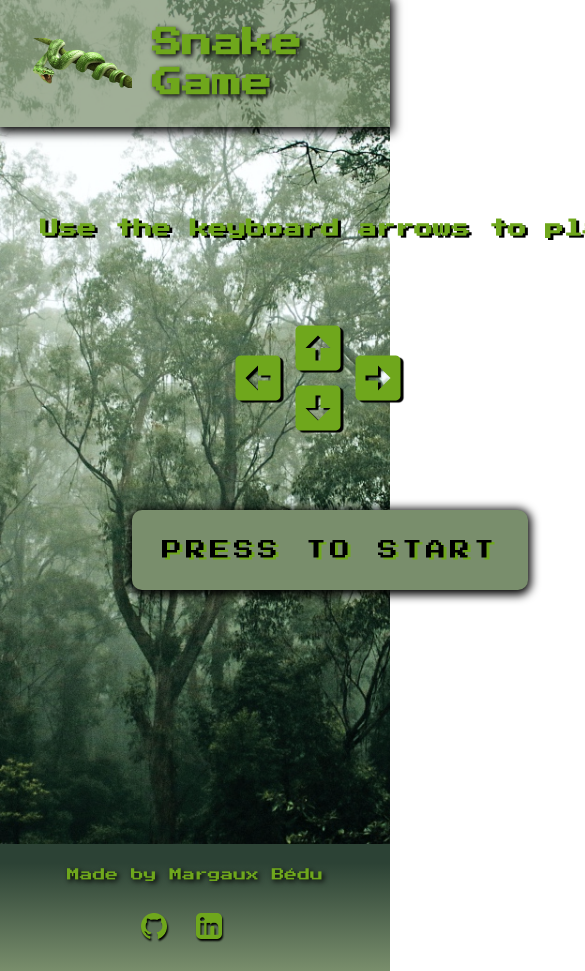
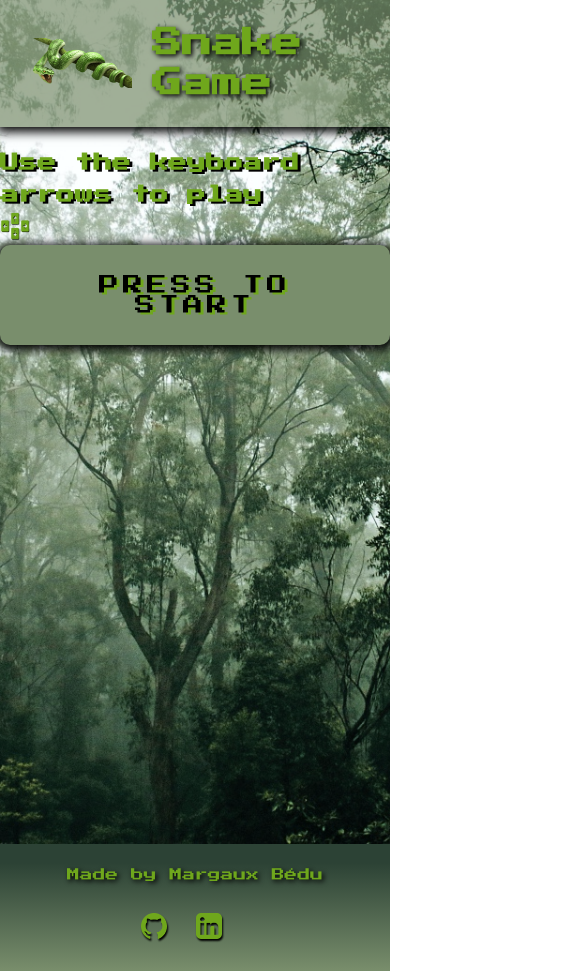
Before and after one commit to magb7/snake-react-app, a React (Create React App) app: page / in a window 390 px wide. Shown: the top 971 px of the page, 585 px wide, since content can reach past the window. Built offline with nearby package versions, Linux system fonts and the light colour scheme.

Commit message:
add media query for responsive

```diff
--- a/src/components/Home.css
+++ b/src/components/Home.css
@@ -1,15 +1,18 @@
 .home {
   align-self: center;
+}
+
+.desktop {
   justify-content: space-around;
   display: flex;
   flex-direction: column;
   align-items: center;
   margin: 30px;
-  width: 600px;
-  height: 450px;
+  width: 50vw;
+  height: 60vh;
 }
 
-.home img {
+.desktop img {
   width: 180px;
   height: 120px;
 }
@@ -39,3 +42,33 @@
   text-shadow: 3px 2px black;
   box-shadow: inset 0px 0px 34px 15px rgba(58, 77, 46, 1);
 }
+
+.responsive {
+  align-items: center;
+  display: none;
+  flex-direction: row;
+  text-align: center;
+  margin: 30px;
+  width: 70vw;
+  height: 60vh;
+}
+
+.resp-text {
+  font-size: 1.7rem;
+  line-height: 3rem;
+}
+
+@media only screen and (max-width: 1024px) {
+  .desktop {
+    display: none;
+  }
+  .responsive {
+    display: flex;
+  }
+}
+
+@media only screen and (max-width: 600px) {
+  .resp-text {
+    font-size: 1.5rem;
+  }
+}
```
